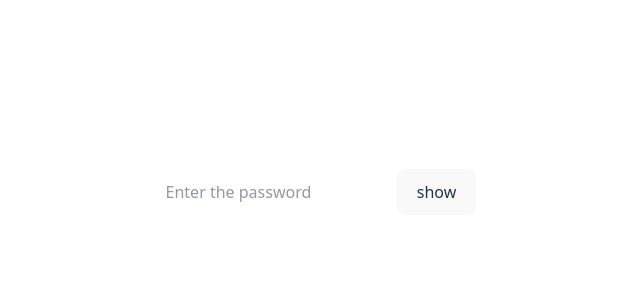
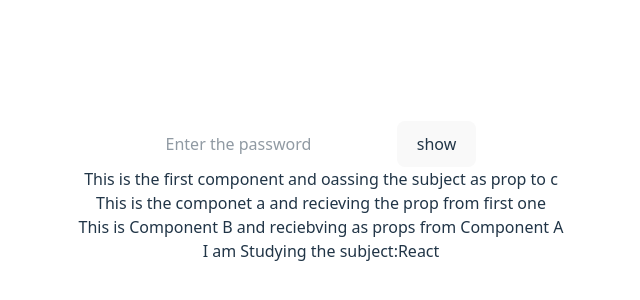
Before and after one commit to DiyaMaji22/Learning-react, a React (Vite) app in the folder my-app-vite/: page / in a window 1280 px wide. Shown: the part 208-508 px from the top of the page, without its empty margins (319-959 px from the left). Built offline with nearby package versions, Linux system fonts and the light colour scheme.

Commit message:
usecontext

```diff
--- a/my-app-vite/src/main.jsx
+++ b/my-app-vite/src/main.jsx
@@ -19,6 +19,7 @@ import Counter from '../activity2/counter.jsx'
 import UserStateExample from '../miscellaneous/useStateExample.jsx'
 import UserEffectExample from '../miscellaneous/useEffectExample.jsx'
 import Password from '../activity3/password.jsx'
+import WithoutUserContext from '../usecontext/withoutusecontext.jsx'
 // function Laptop(){
 
 //     return(
@@ -86,5 +87,6 @@ createRoot(document.getElementById('root')).render(
     {/* <UserStateExample/>
     <UserEffectExample/> */}
     <Password/>
+    <WithoutUserContext/>
   </StrictMode>,
 )
--- /dev/null
+++ b/my-app-vite/usecontext/withoutusecontext.jsx
@@ -0,0 +1,31 @@
+import React from "react";
+const WithoutUseContext = () => {
+
+    const [subject,setsubject]=React.useState("React");
+    return(
+        <div>
+            <h2>This is the first component and oassing the subject as prop to c</h2>
+            <ComponentA subject={subject}/>
+        </div>
+    )
+}
+const ComponentA=({subject})=>{
+    return(
+        <div>
+            <h2>This is the componet a and recieving the prop from first one</h2>
+            <ComponentB subject={subject}/>
+
+        </div>
+    )}
+
+const ComponentB=({subject})=>{
+    return(
+        <div>
+            <h2>This is Component B and reciebving as props from Component A</h2>
+
+            <h2>I am Studying the subject:{subject}</h2>
+        </div>
+
+    )
+}
+export default WithoutUseContext;
```
